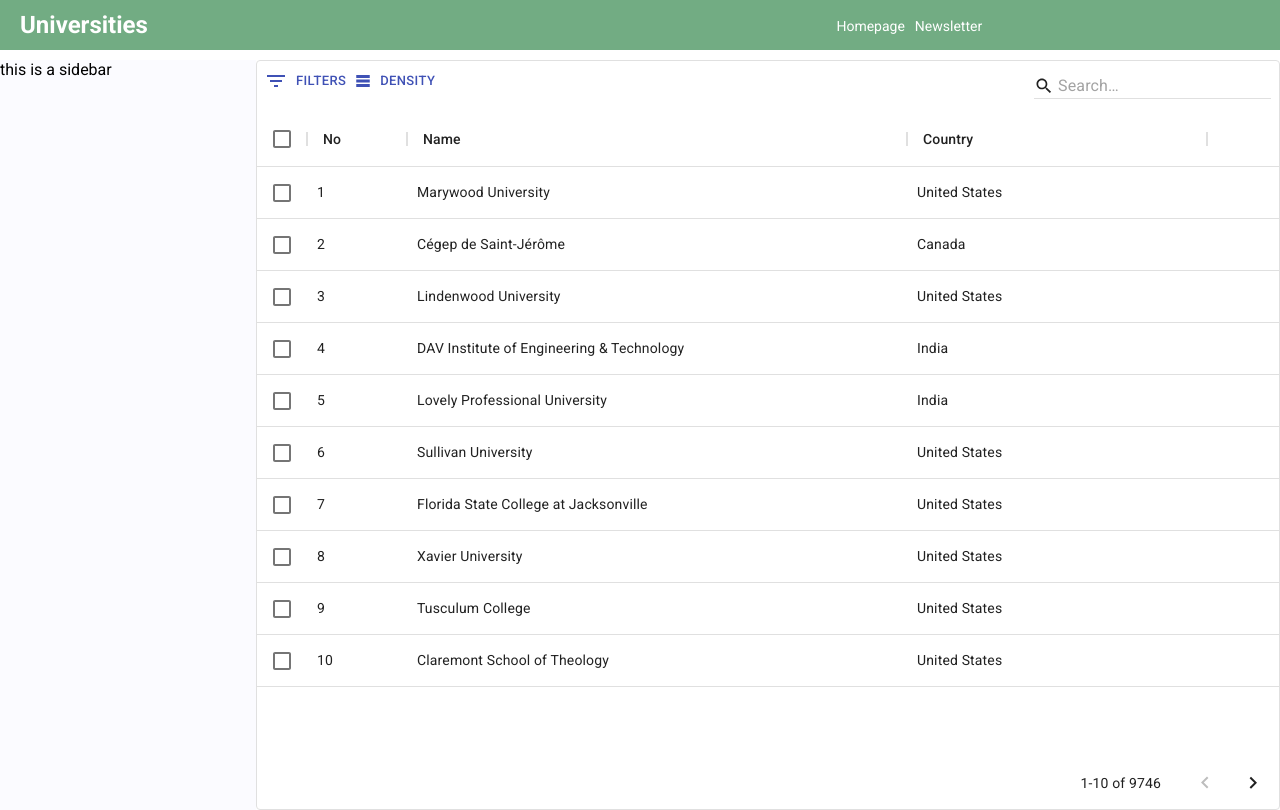
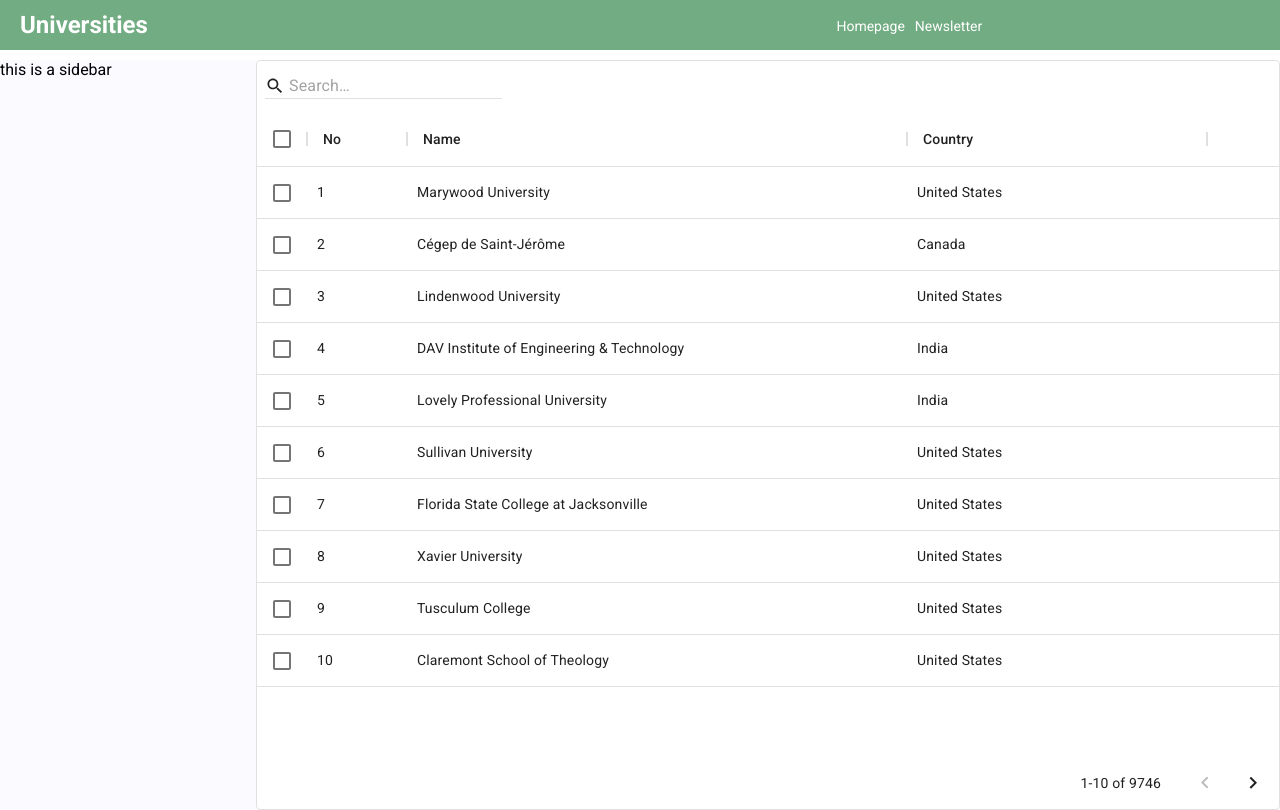
Before and after one commit to sunny092020/react, a React (Create React App) app in the folder university_list/client/: page /universities in a window 1280 px wide. Built offline with nearby package versions, Linux system fonts and the light colour scheme.

Commit message:
remove unused components

```diff
--- a/university_list/client/src/pages/universityList/UniversityList.jsx
+++ b/university_list/client/src/pages/universityList/UniversityList.jsx
@@ -10,11 +10,6 @@
 import SearchIcon from '@material-ui/icons/Search';
 import { makeStyles } from '@material-ui/styles';
 import { createTheme } from '@material-ui/core/styles';
-
-import {
-  GridToolbarDensitySelector,
-  GridToolbarFilterButton,
-} from '@material-ui/data-grid';
 
 function escapeRegExp(value) {
   return value.replace(/[-[\]{}()*+?.,\\^$|#\s]/g, '\\$&');
@@ -51,10 +46,6 @@
 
   return (
     <div className={classes.root}>
-      <div>
-        <GridToolbarFilterButton />
-        <GridToolbarDensitySelector />
-      </div>
       <TextField
         variant="standard"
         value={props.value}
```
